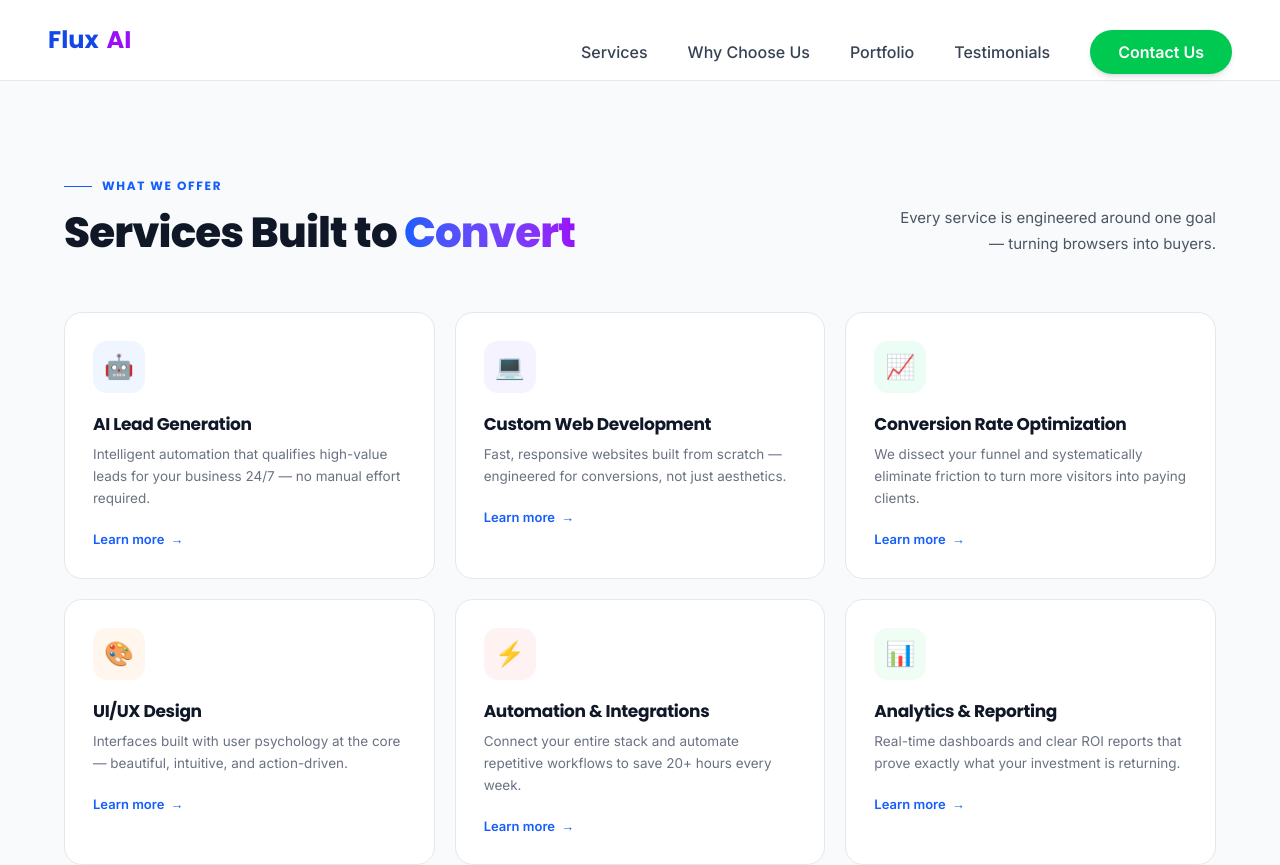
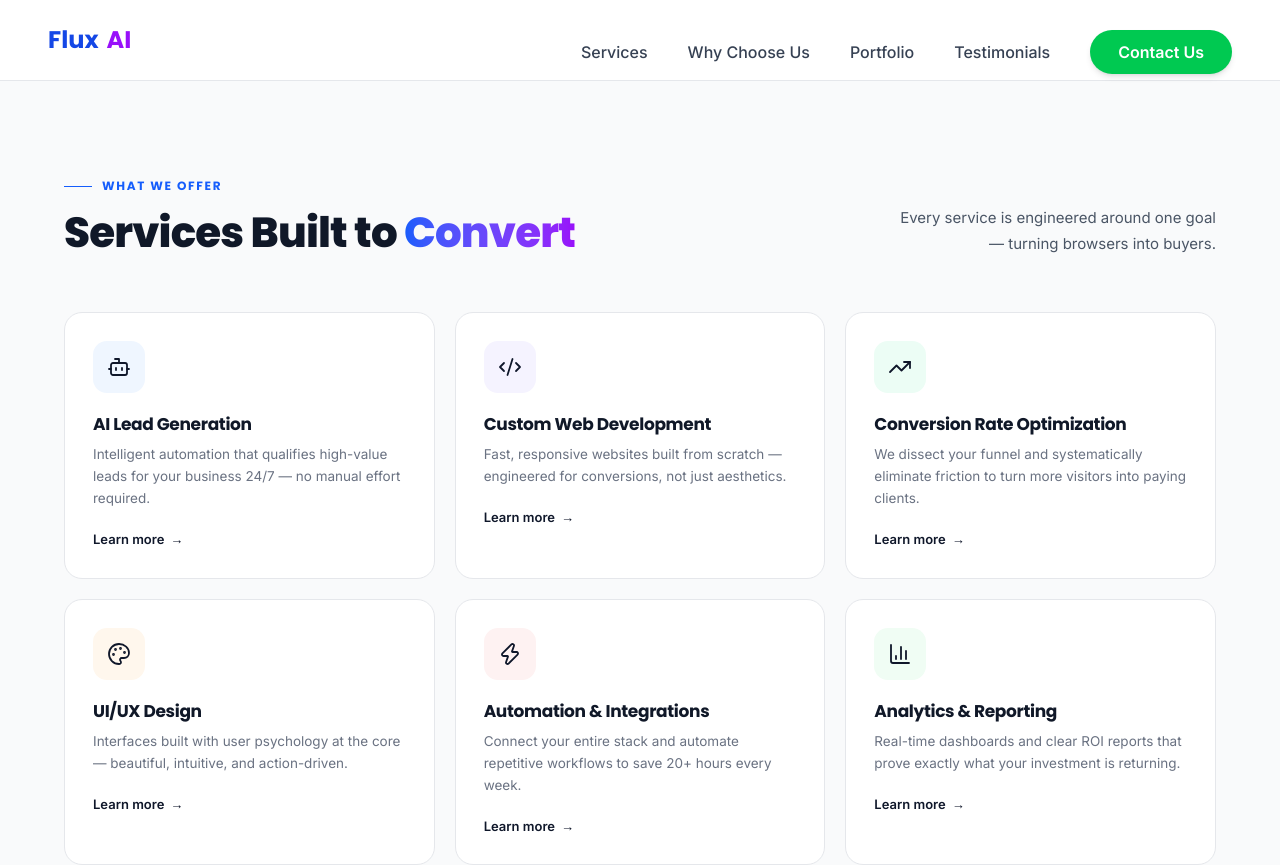
Before and after one commit to Asadwasee/ai-lead-generation, a React (Vite) app: page /services in a window 1280 px wide. Shown: the top 865 px of the page. Built offline with nearby package versions, Linux system fonts and the light colour scheme.

Commit message:
Change icon of Service Cards and Added animations

```diff
--- a/package.json
+++ b/package.json
@@ -12,6 +12,7 @@
   "dependencies": {
     "@tailwindcss/vite": "^4.2.2",
     "framer-motion": "^12.38.0",
+    "lucide-react": "^1.11.0",
     "react": "^19.2.5",
     "react-dom": "^19.2.5",
     "react-router-dom": "^7.14.2",
--- a/src/components/cards/ServiceCard.jsx
+++ b/src/components/cards/ServiceCard.jsx
@@ -1,6 +1,9 @@
 import { motion } from "framer-motion";
+import * as Icons from "lucide-react";
 
-const ServiceCard = ({ icon, iconBg, title, description, index }) => {
+const ServiceCard = ({ icon, iconBg, iconColor, title, description, index }) => {
+  const LucideIcon = Icons[icon];
+
   return (
     <motion.div
       initial={{ opacity: 0, y: 40 }}
@@ -16,19 +19,21 @@
                  transition-shadow duration-300 hover:shadow-[0_20px_48px_rgba(37,99,235,0.13)]
                  hover:border-blue-300 overflow-hidden"
     >
-      {/* Subtle gradient overlay on hover */}
       <div className="absolute inset-0 rounded-[18px] bg-gradient-to-br from-blue-50 to-purple-50
                       opacity-0 group-hover:opacity-100 transition-opacity duration-300 pointer-events-none" />
 
       <div className="relative z-10">
         {/* Icon */}
-        <div
-          className="w-[52px] h-[52px] rounded-[14px] flex items-center justify-center text-2xl mb-5
-                     transition-transform duration-300 group-hover:scale-110"
+        <motion.div
+          whileHover={{ rotate: [0, -10, 10, -6, 0], scale: 1.15 }}
+          transition={{ duration: 0.45 }}
+          className="w-[52px] h-[52px] rounded-[14px] flex items-center justify-center mb-5"
           style={{ background: iconBg }}
         >
-          {icon}
-        </div>
+          {LucideIcon && (
+            <LucideIcon size={24} strokeWidth={1.8} style={{ color: iconColor }} />
+          )}
+        </motion.div>
 
         {/* Title */}
         <h3 className="text-[17px] font-bold text-gray-900 mb-2 leading-snug"
@@ -41,9 +46,12 @@
           {description}
         </p>
 
-        {/* Learn more link */}
-        <div className="flex items-center gap-1.5 mt-5 text-[13px] font-bold text-blue-600
-                        transition-all duration-200 group-hover:gap-3">
+        {/* Learn more */}
+        <div
+          className="flex items-center gap-1.5 mt-5 text-[13px] font-bold
+                     transition-all duration-200 group-hover:gap-3"
+          style={{ color: iconColor }}
+        >
           <span>Learn more</span>
           <span className="transition-transform duration-200 group-hover:translate-x-1">→</span>
         </div>
--- a/src/data/servicesData.js
+++ b/src/data/servicesData.js
@@ -1,48 +1,54 @@
 export const services = [
   {
     id: 1,
-    icon: "🤖",
+    icon: "Bot",
     iconBg: "#EFF6FF",
+    iconColor: "#2563EB",
     title: "AI Lead Generation",
     description:
       "Intelligent automation that qualifies high-value leads for your business 24/7 — no manual effort required.",
   },
   {
     id: 2,
-    icon: "💻",
+    icon: "Code2",
     iconBg: "#F5F3FF",
+    iconColor: "#7C3AED",
     title: "Custom Web Development",
     description:
       "Fast, responsive websites built from scratch — engineered for conversions, not just aesthetics.",
   },
   {
     id: 3,
-    icon: "📈",
+    icon: "TrendingUp",
     iconBg: "#ECFDF5",
+    iconColor: "#059669",
     title: "Conversion Rate Optimization",
     description:
       "We dissect your funnel and systematically eliminate friction to turn more visitors into paying clients.",
   },
   {
     id: 4,
-    icon: "🎨",
+    icon: "Palette",
     iconBg: "#FFF7ED",
+    iconColor: "#D97706",
     title: "UI/UX Design",
     description:
       "Interfaces built with user psychology at the core — beautiful, intuitive, and action-driven.",
   },
   {
     id: 5,
-    icon: "⚡",
+    icon: "Zap",
     iconBg: "#FEF2F2",
+    iconColor: "#DC2626",
     title: "Automation & Integrations",
     description:
       "Connect your entire stack and automate repetitive workflows to save 20+ hours every week.",
   },
   {
     id: 6,
-    icon: "📊",
+    icon: "BarChart3",
     iconBg: "#F0FDF4",
+    iconColor: "#0891B2",
     title: "Analytics & Reporting",
     description:
       "Real-time dashboards and clear ROI reports that prove exactly what your investment is returning.",
```
Also changed, not shown: 1 other file (tests, documents, lock files or other folders).
